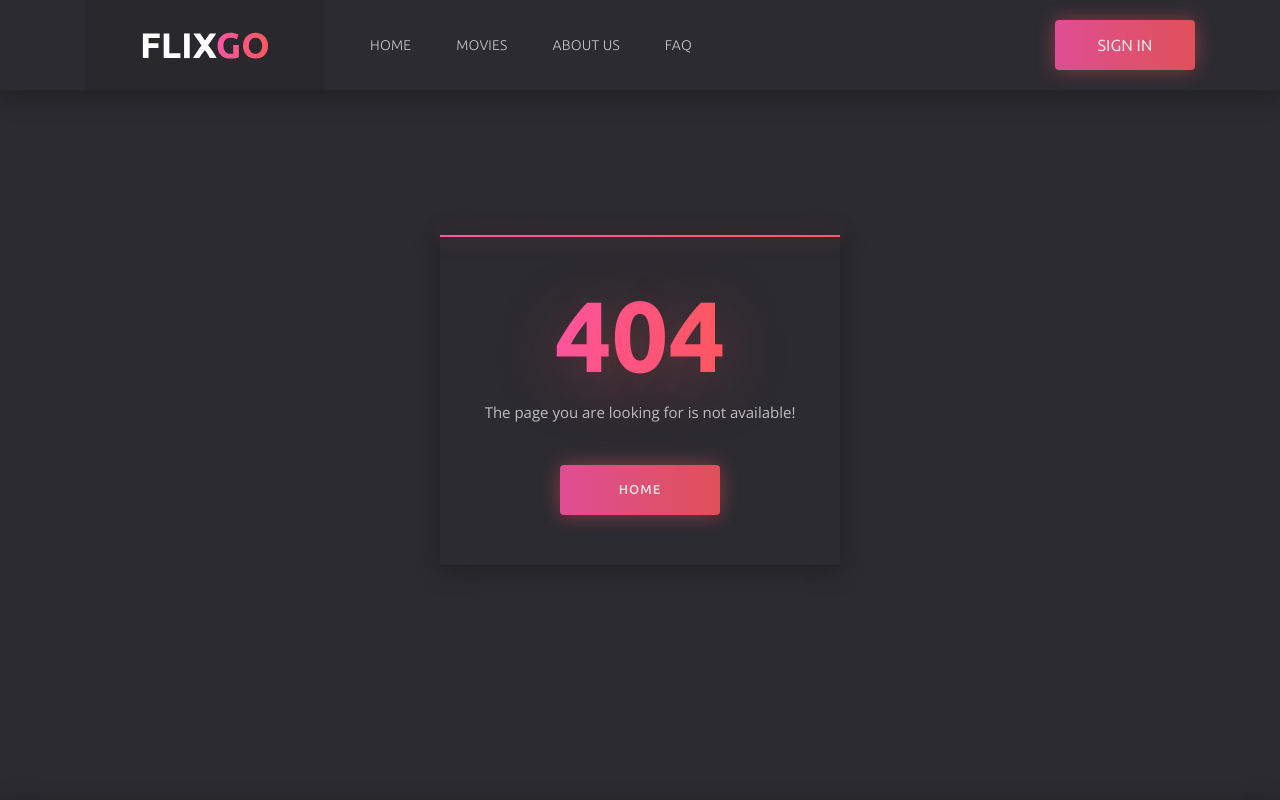
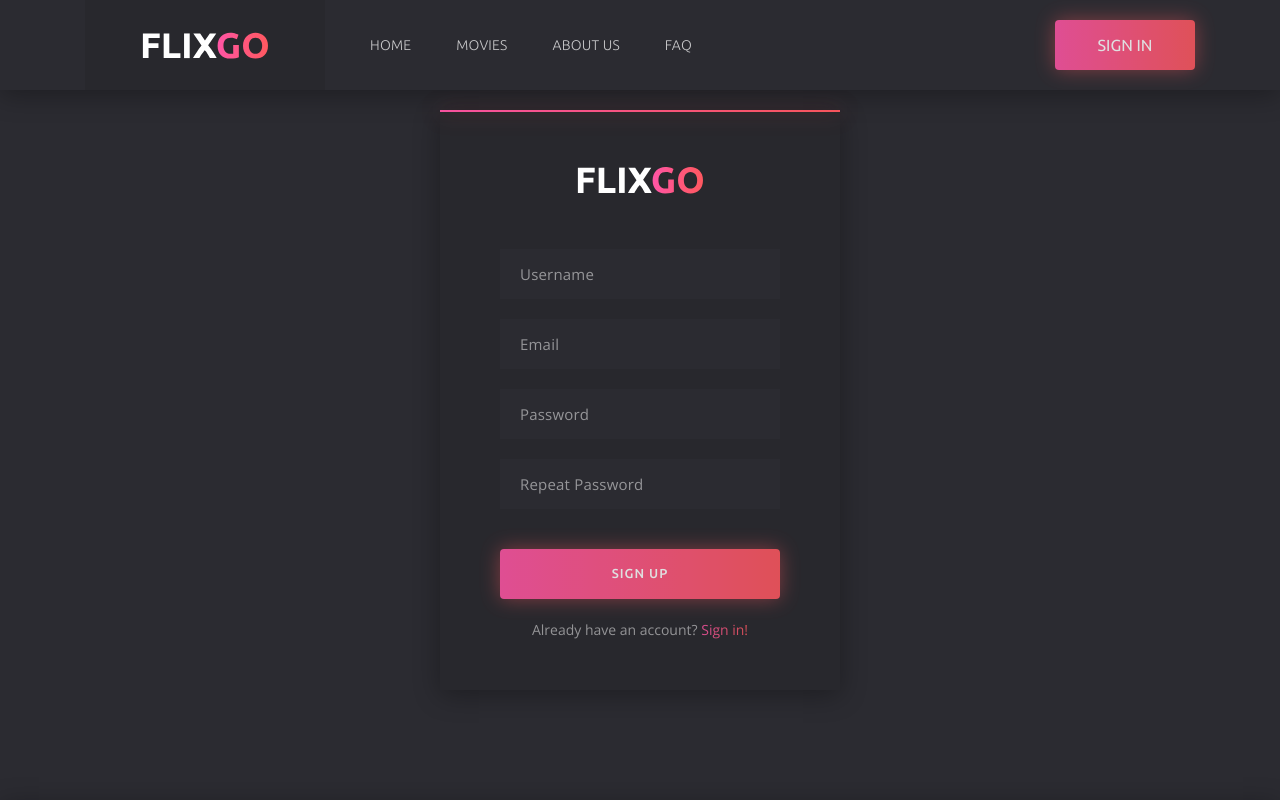
Before and after one commit to deniii1753/FlixGo-App, an Angular app in the folder FlixGo/: page /register in a window 1280 px wide. Before the commit this address led to /404. Shown: the top 800 px of the page. Built offline with nearby package versions, Linux system fonts and the light colour scheme.

Commit message:
Add register page

```diff
--- a/FlixGo/src/app/app-routing.module.ts
+++ b/FlixGo/src/app/app-routing.module.ts
@@ -1,6 +1,8 @@
 import { NgModule } from '@angular/core';
 import { RouterModule, Routes } from '@angular/router';
+
 import { LoginComponent } from './auth/login/login.component';
+import { RegisterComponent } from './auth/register/register.component';
 import { PageNotFoundComponent } from './core/page-not-found/page-not-found.component';
 
 const routes: Routes = [
@@ -11,6 +13,10 @@ const routes: Routes = [
   {
     path: 'login',
     component: LoginComponent
+  },
+  {
+    path: 'register',
+    component: RegisterComponent
   }
 ];
 
--- a/FlixGo/src/app/auth/register/register.component.html
+++ b/FlixGo/src/app/auth/register/register.component.html
@@ -1 +1,35 @@
-<p>register works!</p>
+<div class="sign section--bg" data-bg="img/section/section.jpg">
+    <div class="container">
+        <div class="row">
+            <div class="col-12">
+                <div class="sign__content">
+                    <form action="#" class="sign__form">
+                        <a href="index.html" class="sign__logo">
+                            <img src="../../../assets/logo.svg" alt="">
+                        </a>
+
+                        <div class="sign__group">
+                            <input type="text" class="sign__input" placeholder="Username">
+                        </div>
+
+                        <div class="sign__group">
+                            <input type="text" class="sign__input" placeholder="Email">
+                        </div>
+
+                        <div class="sign__group">
+                            <input type="password" class="sign__input" placeholder="Password">
+                        </div>
+
+                        <div class="sign__group">
+                            <input type="password" class="sign__input" placeholder="Repeat Password">
+                        </div>
+
+                        <button class="sign__btn" type="button">Sign up</button>
+
+                        <span class="sign__text">Already have an account? <a routerLink="/login">Sign in!</a></span>
+                    </form>
+                </div>
+            </div>
+        </div>
+    </div>
+</div>
--- a/FlixGo/src/app/auth/register/register.component.ts
+++ b/FlixGo/src/app/auth/register/register.component.ts
@@ -3,7 +3,7 @@ import { Component, OnInit } from '@angular/core';
 @Component({
   selector: 'app-register',
   templateUrl: './register.component.html',
-  styleUrls: ['./register.component.css']
+  styleUrls: ['../auth.css']
 })
 export class RegisterComponent implements OnInit {
 
```
Also changed, not shown: FlixGo/src/app/auth/register/register.component.css (deleted).
